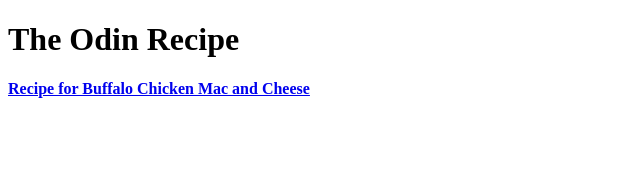
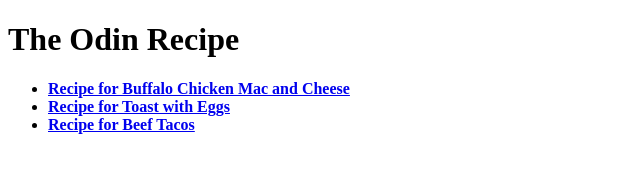
Before and after one commit to qui-dang/odin-recipes, a plain HTML site: page index.html in a window 1280 px wide. Shown: the whole page, without its empty margins (0-640 px from the left). Drawn offline with Linux system fonts and the light colour scheme.

Commit message:
Added link to taco recipe

```diff
--- a/index.html
+++ b/index.html
@@ -1,12 +1,19 @@
 <!DOCTYPE html>
 <html lang="en">
+
 <head>
     <meta charset="utf-8">
     <title>The Odin Recipe</title>
 </head>
+
 <body>
     <h1>The Odin Recipe</h1>
+    <ul>
+        <li><a href="./recipes/pasta.html"><strong>Recipe for Buffalo Chicken Mac and Cheese</strong></a></li>
+        <li><a href="./recipes/toast.html"><strong>Recipe for Toast with Eggs</strong></a></li>
+        <li><a href="./recipes/taco.html"><strong>Recipe for Beef Tacos</strong></a></li>
+    </ul>
+    </li>
+</body>
 
-        <a href="./recipes/pasta.html"><strong>Recipe for Buffalo Chicken Mac and Cheese</strong></a>
-    </body>
 </html>
```
Lines whose indentation alone changed are shown as unchanged.
